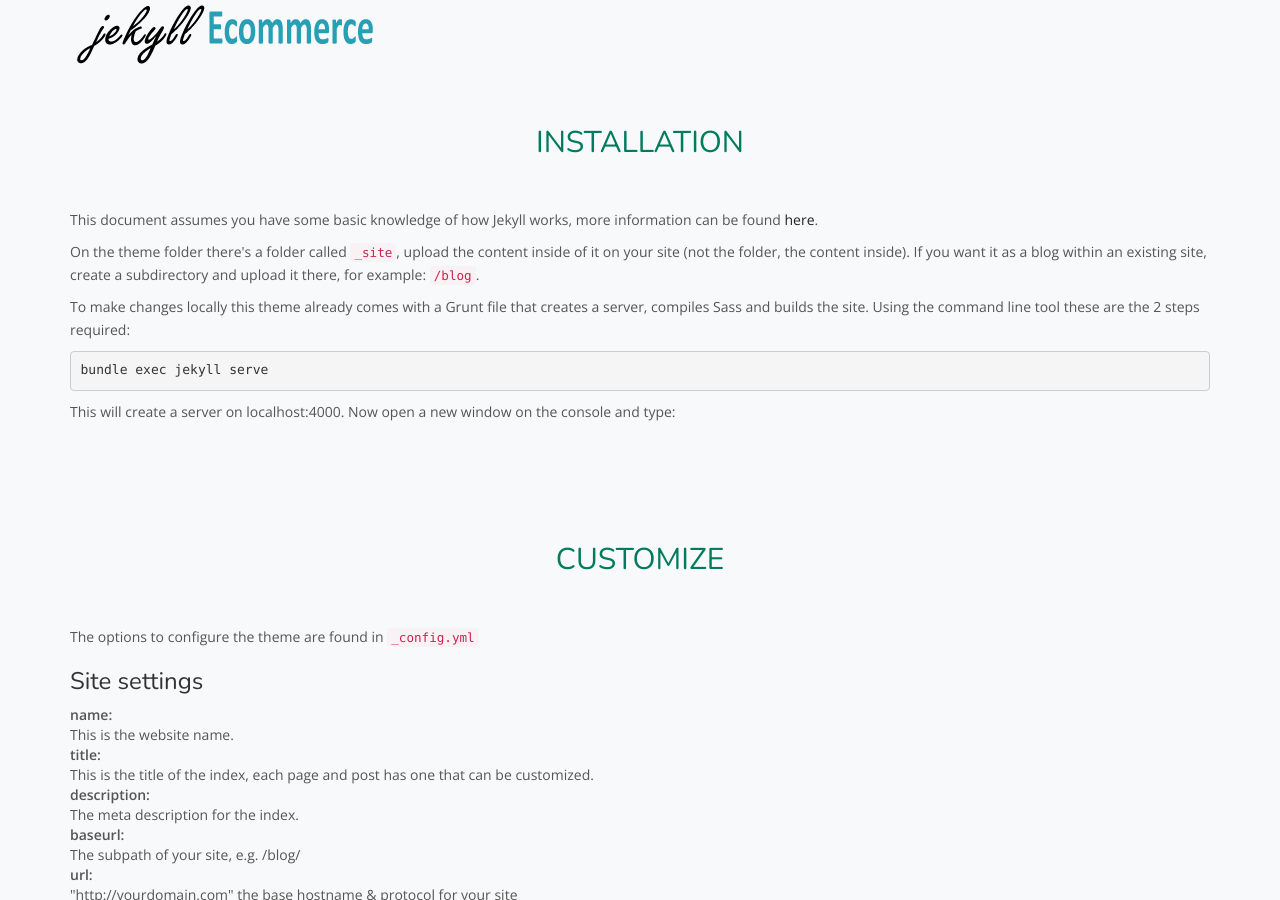
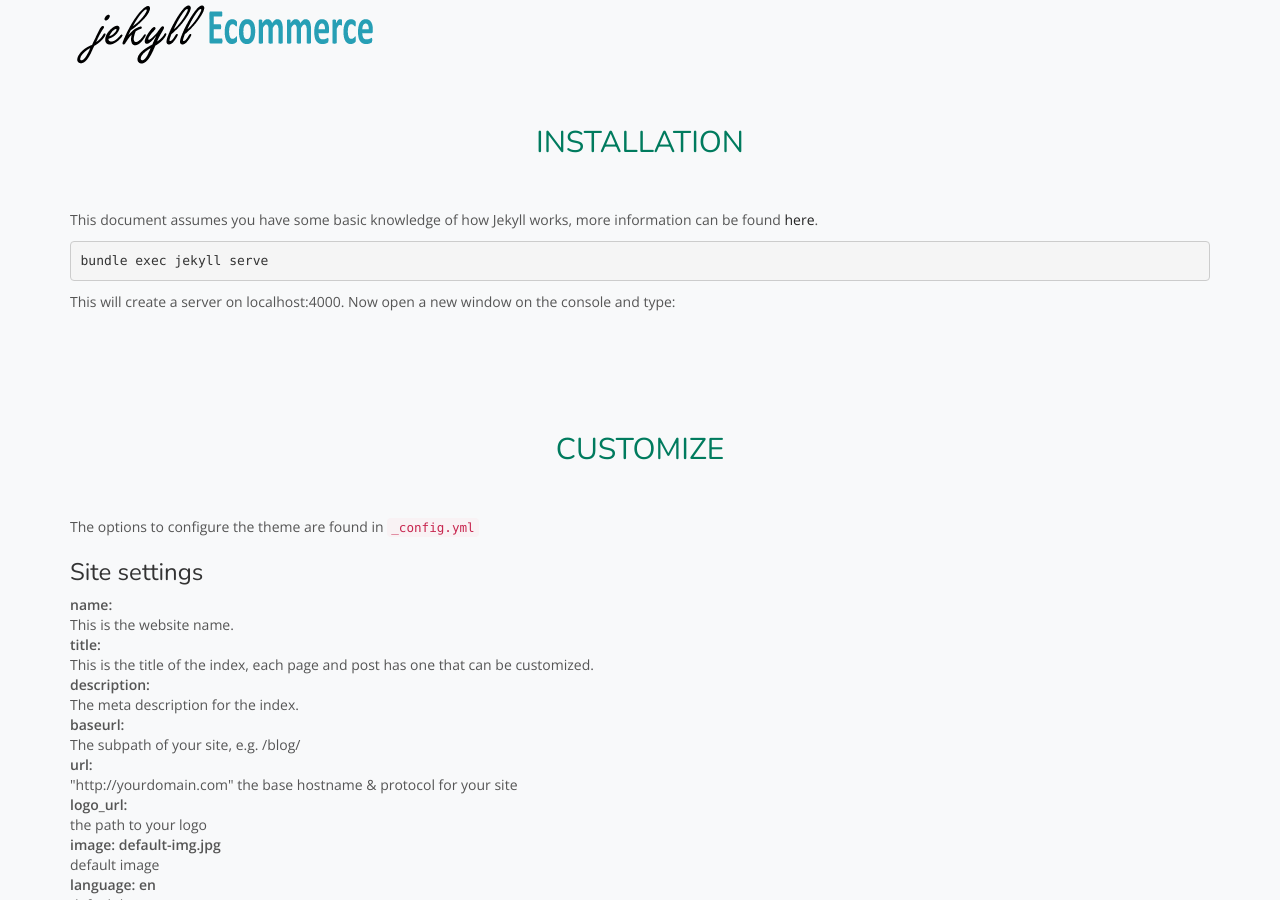
Before and after one commit to wahyu243/wah, a Jekyll site: the page documentation.html, which Jekyll copies as it is, in a window 1280 px wide and 900 px high. Built offline with Jekyll 4.4.1, drawn with Linux system fonts in a browser that asks for light colours; some of the changed text lies outside the part shown.

Commit message:
Update documentation.html

```diff
--- a/documentation.html
+++ b/documentation.html
@@ -59,9 +59,7 @@
                 <h2 class="section-title">Installation</h2>
                 <p>This document assumes you have some basic knowledge of how Jekyll works, more information can be found <a href="http://jekyllrb.com/docs/home/">here</a>.</p>
 
-                <p>On the theme folder there's a folder called <code>_site</code>, upload the content inside of it on your site (not the folder, the content inside). If you want it as a blog within an existing site, create a subdirectory and upload it there, for example: <code>/blog</code>.</p>
 
-                <p>To make changes locally this theme already comes with a Grunt file that creates a server, compiles Sass and builds the site. Using the command line tool these are the 2 steps required:</p>
 
 <pre>
 <code class="language-bash">bundle exec jekyll serve</code>
@@ -377,9 +375,11 @@
 
            <section id="other">
                 <h2 class="section-title">Other Configurations</h2>
-                <h3>Google analytics</h3>
+                <h3>Google analytics, Google Webmaster, Bing Webmaster and other</h3>
                 <p>Once you have created an account and have the ID code you can type it in the required field in the <code>_config.yml</code> file.</p>
-            </section>
+		<p></p>
+		<p>Integrating with netlify cms will make it easier for you <a href="https://app.netlify.com/start/deploy?repository=https://github.com/wahyu243/wah=cms">star</a></p>
+	   </section>
 
 
 
```
